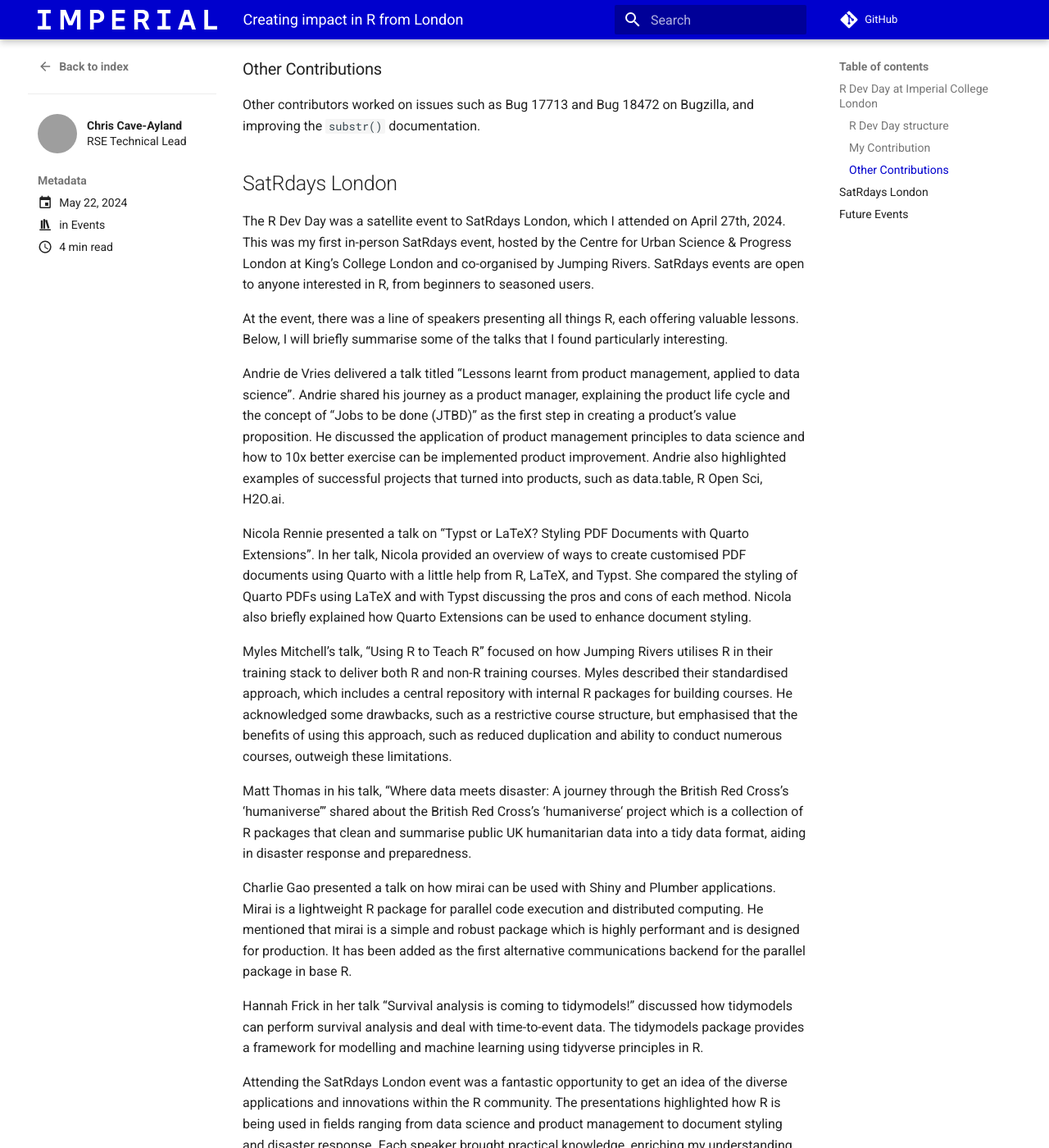
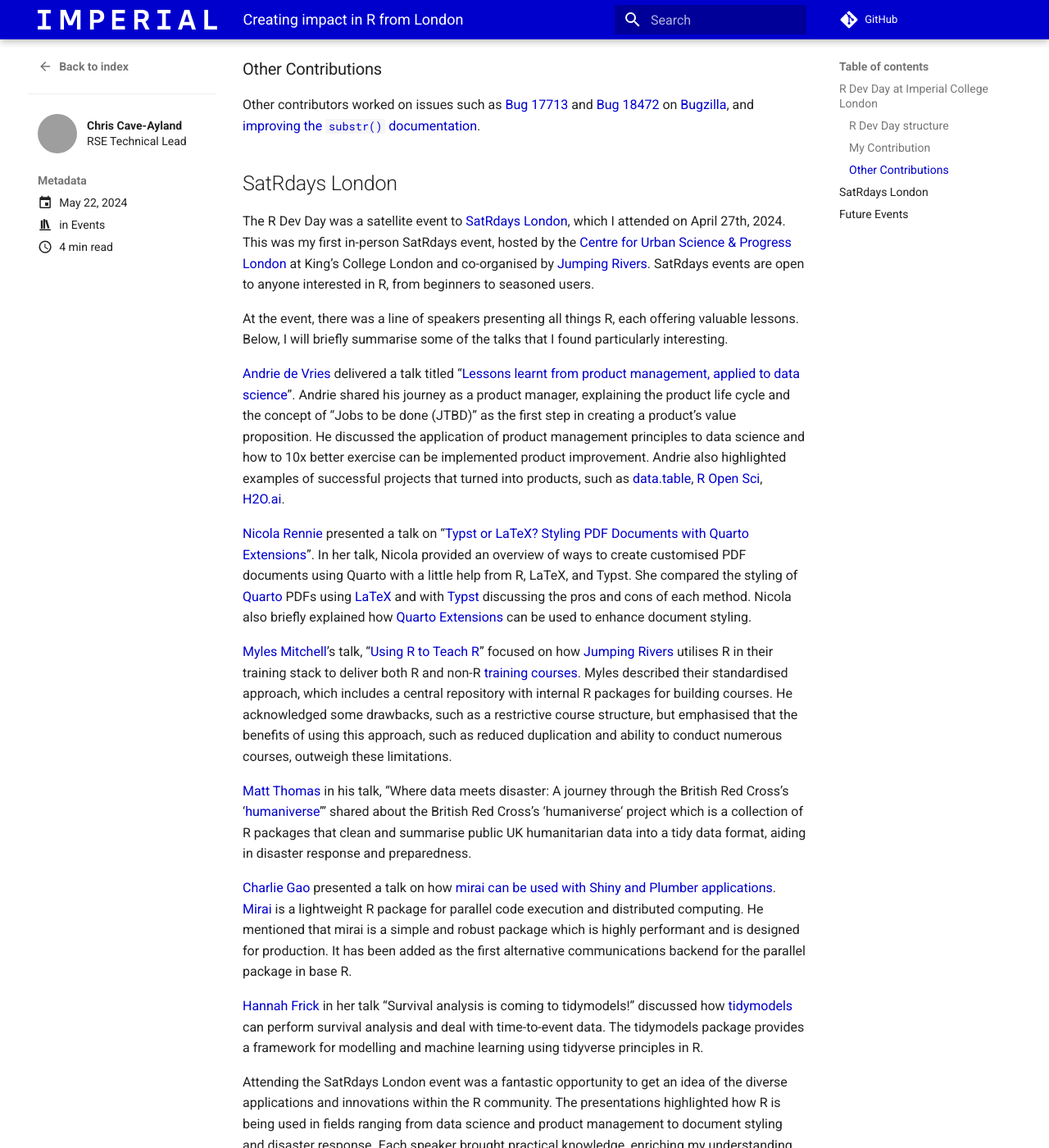
Before and after one commit to ImperialCollegeLondon/RSEBlog, an MkDocs documentation site: the page built from docs/posts/r_dev_day_2024.md, in a window 1280 px wide and 1400 px high, scrolled down 825 px. Shown: the whole window at 82% size. Built offline with MkDocs 1.6.1 and Material for MkDocs 9.7.7, drawn with Linux system fonts in a browser that asks for light colours; comment, search, counter and statistics services are not loaded; part of the change alters nothing that is shown; some of the changed text lies outside the part shown; grey boxes are pictures that could not be loaded.

```diff
--- a/docs/posts/r_dev_day_2024.md
+++ b/docs/posts/r_dev_day_2024.md
@@ -15,42 +15,42 @@ tags:
 
 ## R Dev Day at Imperial College London
 
-On Friday, April 26th, 2024, the central Research Software Engineering (RSE) team at Imperial College London hosted the R Dev Day at the Seminar and Learning Centre on the South Kensington Campus. This event, proposed by Dr. Heather Turner, aimed to foster collaboration among both new and experienced contributors interested in contributing to base R. I had the pleasure of co-organising this event alongside Dr. Turner and Dr. Diego Alonso Alvarez.
+On Friday, April 26th, 2024, the [central Research Software Engineering (RSE) team](https://www.imperial.ac.uk/admin-services/ict/self-service/research-support/rcs/service-offering/research-software-engineering/) at Imperial College London hosted the [R Dev Day](https://pretix.eu/r-contributors/r-dev-day-imperial-2024/) at the Seminar and Learning Centre on the South Kensington Campus. This event, proposed by [Dr. Heather Turner](https://warwick.ac.uk/fac/sci/statistics/staff/academic-research/turner), aimed to foster collaboration among both new and experienced contributors interested in contributing to base R. I had the pleasure of co-organising this event alongside Dr. Turner and [Dr. Diego Alonso Alvarez](https://profiles.imperial.ac.uk/d.alonso-alvarez).
 
 <!-- more -->
 
 ### R Dev Day structure
 
-The work for the dev day was organised into various issues labelled “Imperial 2024” on the `r-dev-day` repository of the `r-devel` organisation on GitHub. Contributors were assigned to different issues based on their interests and expertise.
+The work for the dev day was organised into various [issues](https://github.com/r-devel/r-dev-day/issues?q=is%3Aopen+is%3Aissue+label%3A%22Imperial+2024%22) labelled “Imperial 2024” on the `r-dev-day` repository of the `r-devel` organisation on GitHub. Contributors were assigned to different issues based on their interests and expertise.
 
 ### My Contribution
 
-I focused on improving the consistency of glossaries across languages in the R project on Weblate. The current glossary on Weblate is not consistent across different languages. Hence, I created a combined glossary by reviewing the glossary for each language currently listed on the Weblate. The code snippet for the same and the combined glossary that it generates are available in the issue comments. The next steps for this work is to share the combined glossary with the translations team leaders and ask if they would be happy for the glossary to be managed globally, so that the glossary is common across languages and new terms can only be added by the Weblate Admins.  Any translator could suggest a new term by contacting the team leader or posting on the #core-translation channel of the R Contributors Slack.
+I focused on [improving the consistency of glossaries across languages](https://github.com/r-devel/r-dev-day/issues/8) in the R project on [Weblate](https://translate.rx.studio/projects/r-project/glossary/). The current glossary on Weblate is not consistent across different languages. Hence, I created a combined glossary by reviewing the glossary for each language currently listed on the Weblate. The code snippet for the same and the combined glossary that it generates are available in the [issue comments](https://github.com/r-devel/r-dev-day/issues/8). The next steps for this work is to share the combined glossary with the [translations team leaders](https://contributor.r-project.org/translations/Conventions_for_Languages/#languages-and-contributions) and ask if they would be happy for the glossary to be managed globally, so that the glossary is common across languages and new terms can only be added by the Weblate Admins.  Any translator could suggest a new term by contacting the team leader or posting on the #core-translation channel of the [R Contributors Slack](https://contributor.r-project.org/slack).
 
 ### Other Contributions
 
-Other contributors worked on issues such as Bug 17713 and Bug 18472 on Bugzilla, and improving the `substr()` documentation.
+Other contributors worked on issues such as [Bug 17713](https://bugs.r-project.org/show_bug.cgi?id=17713) and [Bug 18472](https://bugs.r-project.org/show_bug.cgi?id=18472) on [Bugzilla](https://bugs.r-project.org/), and [improving the `substr()` documentation](https://github.com/r-devel/r-dev-day/issues/5).
 
 ## SatRdays London
 
-The R Dev Day was a satellite event to SatRdays London, which I attended on April 27th, 2024. This was my first in-person SatRdays event, hosted by the Centre for Urban Science & Progress London at King’s College London and co-organised by Jumping Rivers. SatRdays events are open to anyone interested in R, from beginners to seasoned users.
+The R Dev Day was a satellite event to [SatRdays London](https://satrday-london-2024.jumpingrivers.com/), which I attended on April 27th, 2024. This was my first in-person SatRdays event, hosted by the [Centre for Urban Science & Progress London](https://cusplondon.ac.uk/) at King’s College London and co-organised by [Jumping Rivers](https://www.jumpingrivers.com/). SatRdays events are open to anyone interested in R, from beginners to seasoned users.
 
 At the event, there was a line of speakers presenting all things R, each offering valuable lessons. Below, I will briefly summarise some of the talks that I found particularly interesting.
 
-Andrie de Vries delivered a talk titled “Lessons learnt from product management, applied to data science”. Andrie shared his journey as a product manager, explaining the product life cycle and the concept of “Jobs to be done (JTBD)” as the first step in creating a product’s value proposition. He discussed the application of product management principles to data science and how to 10x better exercise can be implemented product improvement. Andrie also highlighted examples of successful projects that turned into products, such as data.table, R Open Sci, H2O.ai.
+[Andrie de Vries](https://www.linkedin.com/in/andriedevries/) delivered a talk titled “[Lessons learnt from product management, applied to data science](https://andrie.quarto.pub/pmds-saturdays/#/title-slide)”. Andrie shared his journey as a product manager, explaining the product life cycle and the concept of “Jobs to be done (JTBD)” as the first step in creating a product’s value proposition. He discussed the application of product management principles to data science and how to 10x better exercise can be implemented product improvement. Andrie also highlighted examples of successful projects that turned into products, such as [data.table](https://rdatatable.gitlab.io/data.table/), [R Open Sci](https://ropensci.org/), [H2O.ai](https://h2o.ai/).
 
-Nicola Rennie presented a talk on “Typst or LaTeX? Styling PDF Documents with Quarto Extensions”. In her talk, Nicola provided an overview of ways to create customised PDF documents using Quarto with a little help from R, LaTeX, and Typst. She compared the styling of  Quarto PDFs using LaTeX and with Typst discussing the pros and cons of each method. Nicola also briefly explained how Quarto Extensions can be used to enhance document styling.
+[Nicola Rennie](https://www.linkedin.com/in/nicola-rennie/) presented a talk on “[Typst or LaTeX? Styling PDF Documents with Quarto Extensions](https://nrennie.rbind.io/talks/satrdays-london-2024/)”. In her talk, Nicola provided an overview of ways to create customised PDF documents using Quarto with a little help from R, LaTeX, and Typst. She compared the styling of  [Quarto](https://quarto.org/) PDFs using [LaTeX](https://www.latex-project.org/) and with [Typst](https://typst.app/docs) discussing the pros and cons of each method. Nicola also briefly explained how [Quarto Extensions](https://quarto.org/docs/extensions/) can be used to enhance document styling.
 
-Myles Mitchell’s talk, “Using R to Teach R” focused on how Jumping Rivers utilises R in their training stack to deliver both R and non-R training courses. Myles described their standardised approach, which includes a central repository with internal R packages for building courses. He acknowledged some drawbacks, such as a restrictive course structure, but emphasised that the benefits of using this approach, such as reduced duplication and ability to conduct numerous courses, outweigh these limitations.
+[Myles Mitchell](https://www.linkedin.com/in/myles-mitchell-4009aa98)’s talk, “[Using R to Teach R](https://myles-mitchell.github.io/satrdays-2024/#1)” focused on how [Jumping Rivers](https://www.jumpingrivers.com/) utilises R in their training stack to deliver both R and non-R [training courses](https://www.jumpingrivers.com/training/). Myles described their standardised approach, which includes a central repository with internal R packages for building courses. He acknowledged some drawbacks, such as a restrictive course structure, but emphasised that the benefits of using this approach, such as reduced duplication and ability to conduct numerous courses, outweigh these limitations.
 
-Matt Thomas in his talk, “Where data meets disaster: A journey through the British Red Cross’s ‘humaniverse’” shared about the British Red Cross’s ‘humaniverse‘ project which is a collection of R packages that clean and summarise public UK humanitarian data into a tidy data format, aiding in disaster response and preparedness.
+[Matt Thomas](https://www.linkedin.com/in/matthewgthomas/) in his talk, “Where data meets disaster: A journey through the British Red Cross’s ‘[humaniverse](https://github.com/humaniverse)’” shared about the British Red Cross’s ‘humaniverse‘ project which is a collection of R packages that clean and summarise public UK humanitarian data into a tidy data format, aiding in disaster response and preparedness.
 
-Charlie Gao presented a talk on how mirai can be used with Shiny and Plumber applications. Mirai is a lightweight R package for parallel code execution and distributed computing. He mentioned that mirai is a simple and robust package which is highly performant and is designed for production. It has been added as the first alternative communications backend for the parallel package in base R.
+[Charlie Gao](https://github.com/shikokuchuo) presented a talk on how [mirai can be used with Shiny and Plumber applications](https://shikokuchuo.net/satRdays-London-2024/#/title-slide). [Mirai](https://cran.r-project.org/web/packages/mirai/index.html) is a lightweight R package for parallel code execution and distributed computing. He mentioned that mirai is a simple and robust package which is highly performant and is designed for production. It has been added as the first alternative communications backend for the parallel package in base R.
 
-Hannah Frick in her talk “Survival analysis is coming to tidymodels!” discussed how tidymodels can perform survival analysis and deal with time-to-event data. The tidymodels package provides a framework for modelling and machine learning using tidyverse principles in R.
+[Hannah Frick](https://www.linkedin.com/in/hannah-frick/) in her talk “Survival analysis is coming to tidymodels!” discussed how [tidymodels](https://www.tidymodels.org/) can perform survival analysis and deal with time-to-event data. The tidymodels package provides a framework for modelling and machine learning using tidyverse principles in R.
 
 Attending the SatRdays London event was a fantastic opportunity to get an idea of the diverse applications and innovations within the R community. The presentations highlighted how R is being used in fields ranging from data science and product management to document styling and disaster response. Each speaker brought practical knowledge, enriching my understanding of how R can be leveraged to solve complex problems and enhance workflows. Overall, it was an inspiring day that reinforced the collaborative spirit and continuous growth within the R ecosystem.
 
 ## Future Events
 
-The central RSE team at Imperial College London is interested in supporting the R community at Imperial and host similar events in the future. If you have any ideas or suggestions, please feel free to reach out and we can discuss the possibilities. By participating in these events, we continue to grow and strengthen the R community, fostering collaboration and learning among R users of all levels, at Imperial College London and beyond.
+The [central RSE team](https://www.imperial.ac.uk/admin-services/ict/self-service/research-support/rcs/service-offering/research-software-engineering/about-the-team/) at Imperial College London is interested in supporting the R community at Imperial and host similar events in the future. If you have any ideas or suggestions, please feel free to reach out and we can discuss the possibilities. By participating in these events, we continue to grow and strengthen the R community, fostering collaboration and learning among R users of all levels, at Imperial College London and beyond.
```
